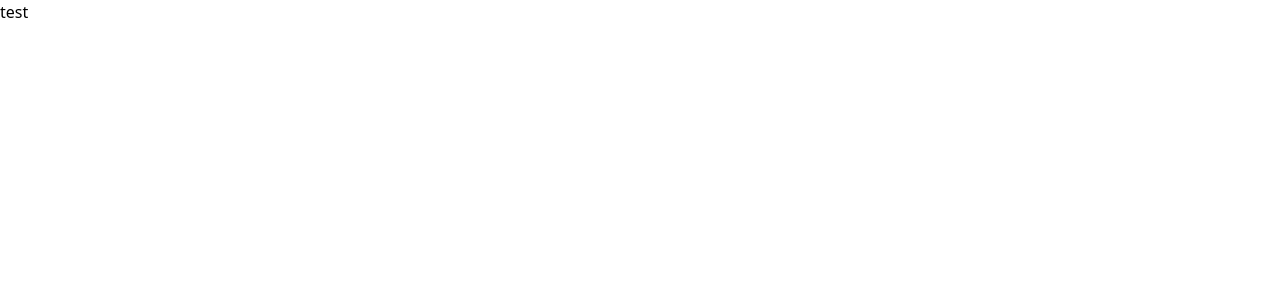
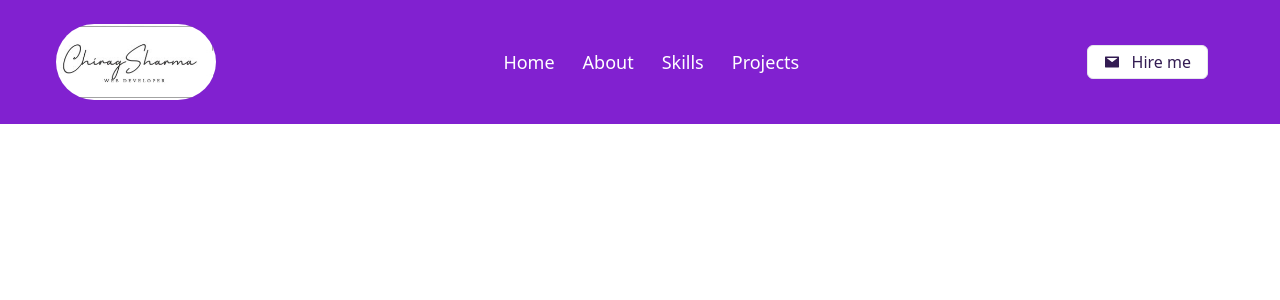
Before and after one commit to chiragsemwal/My-portfolio, a React (Vite) app: page / in a window 1280 px wide. Shown: the top 300 px of the page. Built offline with nearby package versions, Linux system fonts and the light colour scheme.

Commit message:
nav ready

```diff
--- a/package.json
+++ b/package.json
@@ -15,6 +15,7 @@
     "@splinetool/runtime": "^1.9.59",
     "react": "^18.3.1",
     "react-dom": "^18.3.1",
+    "react-icons": "^5.4.0",
     "react-multi-carousel": "^2.8.5",
     "react-simple-typewriter": "^5.0.1",
     "sweetalert2": "^11.15.10"
--- a/src/App.jsx
+++ b/src/App.jsx
@@ -1,9 +1,10 @@
 import React from 'react'
+import Nav from './components/Nav'
 
 const App = () => {
   return (
     <>
-    test
+    < Nav/>
     </>
   )
 }
--- a/src/components/Nav.jsx
+++ b/src/components/Nav.jsx
@@ -0,0 +1,74 @@
+import React, { useState } from "react";
+import { AiOutlineMenu, AiFillMail } from "react-icons/ai";
+import { navLogo } from "../utils";
+import { useGSAP } from "@gsap/react";
+import gsap from "gsap";
+
+const Nav = () => {
+
+  useGSAP( () => {
+      gsap.from("#nav-items", {
+        opacity: 4,
+         y: -50,
+          delay: 1,
+          stagger:{
+            amount:1.5,
+            axis:"x",
+          }
+      })
+      gsap.from("#hireMe",{
+        opacity:2,
+        y: -700,
+        delay:2,
+      })
+  },[] )
+
+  const [isOpen, setIsOpen] = useState(false);
+  return (
+    <header className=" bg-nav-purple w-full px-4 py-2 sm:p-6 sm:px-14 ">
+      <nav className=" flex items-center justify-between ">
+        <div id="nav-logo">
+          <img
+            className=" w-32 sm:w-40 rounded-[49px]"
+            src={navLogo}
+            alt="mylogo"
+          />
+        </div>
+        <div id="nav-items">
+          <ul  className="hidden text-white font-medium text-lg sm:flex gap-7">
+            <li id="nav-items" className=" cursor-pointer ">
+              <a href="#home">Home</a>
+            </li>
+            <li id="nav-items">
+              <a href="#about">About</a>
+            </li>
+            <li id="nav-items">
+              <a href="#skills">Skills</a>
+            </li>
+            <li id="nav-items">
+              <a href="#projects">Projects</a>
+            </li>
+          </ul>
+        </div>
+        <div id="nav-items" className={`sm:hidden block`}>
+           {/* {isOpen? <ImCross  color="white" size={27} /> : <AiOutlineMenu onClick={()=>{  }}  color="white" size={27} /> }  */}
+           <button>
+            <AiOutlineMenu color="white" size={27} />
+           </button>
+          </div>
+        <div id="hire-me " className=" hidden sm:pr-4 sm:flex">
+          <button
+            type="button"
+            id="hireMe"
+            className="bg-white border py-1 px-4 flex justify-around items-center gap-3 rounded-md text-font-color"
+          >
+            <AiFillMail />
+            <a href="#hire">Hire me</a>
+          </button>
+        </div>
+      </nav>
+    </header>
+  );
+};
+
+export default Nav;
--- /dev/null
+++ b/src/utils/index.js
@@ -0,0 +1,5 @@
+import myLogo from "/assets/myLogo.jpeg";
+
+
+
+export const navLogo = myLogo;
```
Also changed, not shown: 1 other file (tests, documents, lock files or other folders).
